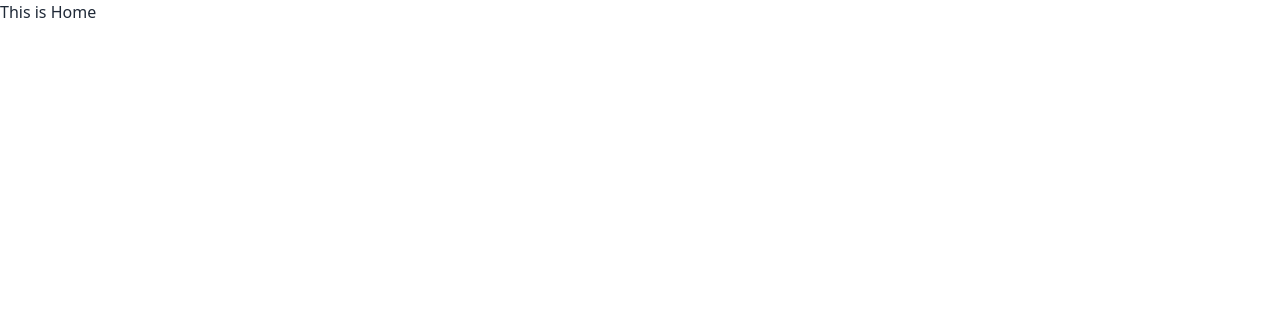
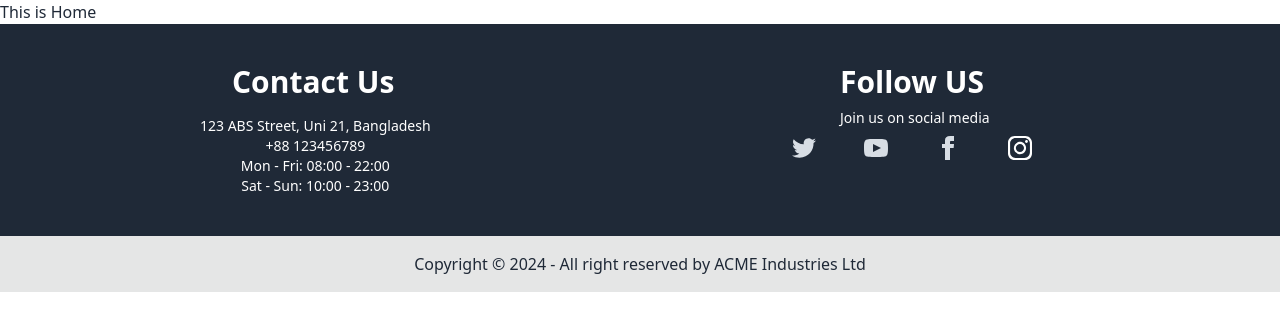
Before and after one commit to Arjon200141/bistro-boss-restaurant-client, a React (Vite) app: page / in a window 1280 px wide. Shown: the top 330 px of the page. Built offline with nearby package versions, Linux system fonts and the light colour scheme.

Commit message:
Footer Added

```diff
--- a/src/Layouts/Main.jsx
+++ b/src/Layouts/Main.jsx
@@ -1,9 +1,11 @@
 import { Outlet } from "react-router-dom";
+import Footer from "../pages/Shared/Footer";
 
 const Main = () => {
     return (
         <div>
             <Outlet></Outlet>
+            <Footer></Footer>
         </div>
     );
 };
--- a/src/main.jsx
+++ b/src/main.jsx
@@ -10,6 +10,8 @@ import { router } from './Routes/routes';
 
 ReactDOM.createRoot(document.getElementById('root')).render(
   <React.StrictMode>
-    <RouterProvider router={router} />
+    <div className='max-w-screen-xl mx-auto'>
+      <RouterProvider router={router} />
+    </div>
   </React.StrictMode>,
 )
--- a/src/pages/Shared/Footer.jsx
+++ b/src/pages/Shared/Footer.jsx
@@ -1,8 +1,46 @@
 const Footer = () => {
     return (
-        <div>
-
-        </div>
+        <footer>
+            <div className="flex justify-between">
+                <div className="footer p-10 bg-[#1F2937] ">
+                    <nav className="ml-40 space-y-2">
+                        <h2 className="ml-8 text-3xl font-semibold text-white ">Contact Us</h2>
+                        <p className="text-sm text-white text-center">
+                            123 ABS Street, Uni 21, Bangladesh <br />
+                            +88 123456789 <br />
+                            Mon - Fri: 08:00 - 22:00 <br />
+                            Sat - Sun: 10:00 - 23:00 <br />
+                        </p>
+                    </nav>
+                </div>
+                <div className="footer w p-10 bg-[#1F2937] text-neutral-content">
+                    <nav className="">
+                        <h2 className="ml-40 text-3xl font-semibold text-white text-center">Follow US</h2>
+                        <p className="ml-40 text-sm text-white text-center">Join us on social media</p>
+                        <div className="grid grid-flow-col gap-12 ml-28">
+                            <a><svg xmlns="http://www.w3.org/2000/svg" width="24" height="24" viewBox="0 0 24 24" className="fill-current"><path d="M24 4.557c-.883.392-1.832.656-2.828.775 1.017-.609 1.798-1.574 2.165-2.724-.951.564-2.005.974-3.127 1.195-.897-.957-2.178-1.555-3.594-1.555-3.179 0-5.515 2.966-4.797 6.045-4.091-.205-7.719-2.165-10.148-5.144-1.29 2.213-.669 5.108 1.523 6.574-.806-.026-1.566-.247-2.229-.616-.054 2.281 1.581 4.415 3.949 4.89-.693.188-1.452.232-2.224.084.626 1.956 2.444 3.379 4.6 3.419-2.07 1.623-4.678 2.348-7.29 2.04 2.179 1.397 4.768 2.212 7.548 2.212 9.142 0 14.307-7.721 13.995-14.646.962-.695 1.797-1.562 2.457-2.549z"></path></svg></a>
+                            <a><svg xmlns="http://www.w3.org/2000/svg" width="24" height="24" viewBox="0 0 24 24" className="fill-current"><path d="M19.615 3.184c-3.604-.246-11.631-.245-15.23 0-3.897.266-4.356 2.62-4.385 8.816.029 6.185.484 8.549 4.385 8.816 3.6.245 11.626.246 15.23 0 3.897-.266 4.356-2.62 4.385-8.816-.029-6.185-.484-8.549-4.385-8.816zm-10.615 12.816v-8l8 3.993-8 4.007z"></path></svg></a>
+                            <a><svg xmlns="http://www.w3.org/2000/svg" width="24" height="24" viewBox="0 0 24 24" className="fill-current"><path d="M9 8h-3v4h3v12h5v-12h3.642l.358-4h-4v-1.667c0-.955.192-1.333 1.115-1.333h2.885v-5h-3.808c-3.596 0-5.192 1.583-5.192 4.615v3.385z"></path></svg></a>
+                            <a><svg width="35.000000" height="35.000000" viewBox="0 0 35 35" fill="none" className="fill-current h-6 w-6" xmlns="http://www.w3.org/2000/svg" xmlnsXlink="http://www.w3.org/1999/xlink">
+                                <desc>
+                                    Created with Pixso.
+                                </desc>
+                                <defs />
+                                <path id="Vector" d="M25.34 0L9.63 0C4.27 0 0 4.27 0 9.63L0 25.36C0 30.69 4.27 35 9.63 35L25.36 35C30.69 35 35 30.72 35 25.36L35 9.63C34.97 4.27 30.69 0 25.34 0ZM31.9 23.97C31.9 28.32 28.35 31.93 23.94 31.93L11.03 31.93C6.67 31.93 3.06 28.38 3.06 23.97L3.06 11.02C3.06 6.67 6.61 3.06 11.03 3.06L24.02 3.06C28.38 3.06 31.98 6.61 31.98 11.02L31.98 23.97L31.9 23.97Z" fill="#FFFFFF" fillOpacity="1.000000" fillRule="nonzero" />
+                                <path id="Vector" d="M23.86 11.19L23.78 11.11L23.7 11.03C22.03 9.36 19.8 8.44 17.48 8.44C12.53 8.47 8.52 12.53 8.55 17.48C8.55 19.88 9.52 22.16 11.19 23.86C12.85 25.55 15.11 26.49 17.48 26.49C22.46 26.41 26.44 22.24 26.36 17.21C26.31 14.98 25.44 12.8 23.86 11.19ZM17.48 23.43C14.2 23.48 11.54 20.84 11.48 17.56C11.43 14.28 14.06 11.62 17.35 11.56C20.63 11.51 23.29 14.15 23.35 17.43L23.35 17.51C23.35 20.71 20.71 23.37 17.48 23.43Z" fill="#FFFFFF" fillOpacity="1.000000" fillRule="nonzero" />
+                                <path id="Vector" d="M29.02 8.04C29.02 9.22 28.11 10.19 26.92 10.19C26.36 10.19 25.82 9.98 25.44 9.57C24.61 8.74 24.61 7.34 25.5 6.51C25.9 6.1 26.41 5.89 26.98 5.89C27.46 5.89 27.95 6.08 28.32 6.37L28.38 6.43C28.46 6.48 28.51 6.56 28.57 6.61L28.62 6.67C28.83 7.04 29.02 7.53 29.02 8.04Z" fill="#FFFFFF" fillOpacity="1.000000" fillRule="nonzero" />
+                            </svg>
+                            </a>
+                        </div>
+                    </nav>
+                </div>
+            </div>
+            <div className="footer-center p-4 bg-base-300 text-base-content">
+                <aside>
+                    <p>Copyright © 2024 - All right reserved by ACME Industries Ltd</p>
+                </aside>
+            </div>
+        </footer>
     );
 };
 
--- /dev/null
+++ b/src/pages/Shared/Navbar/Navbar.jsx
@@ -0,0 +1,47 @@
+const Navbar = () => {
+    return (
+        <>
+            <div className="navbar bg-base-100">
+                <div className="navbar-start">
+                    <div className="dropdown">
+                        <div tabIndex={0} role="button" className="btn btn-ghost lg:hidden">
+                            <svg xmlns="http://www.w3.org/2000/svg" className="h-5 w-5" fill="none" viewBox="0 0 24 24" stroke="currentColor"><path strokeLinecap="round" strokeLinejoin="round" strokeWidth="2" d="M4 6h16M4 12h8m-8 6h16" /></svg>
+                        </div>
+                        <ul tabIndex={0} className="menu menu-sm dropdown-content mt-3 z-[1] p-2 shadow bg-base-100 rounded-box w-52">
+                            <li><a>Item 1</a></li>
+                            <li>
+                                <a>Parent</a>
+                                <ul className="p-2">
+                                    <li><a>Submenu 1</a></li>
+                                    <li><a>Submenu 2</a></li>
+                                </ul>
+                            </li>
+                            <li><a>Item 3</a></li>
+                        </ul>
+                    </div>
+                    <a className="btn btn-ghost text-xl">BISTRO BOSS <br /> Restaurant</a>
+                </div>
+                <div className="navbar-center hidden lg:flex">
+                    <ul className="menu menu-horizontal px-1">
+                        <li><a>Item 1</a></li>
+                        <li>
+                            <details>
+                                <summary>Parent</summary>
+                                <ul className="p-2">
+                                    <li><a>Submenu 1</a></li>
+                                    <li><a>Submenu 2</a></li>
+                                </ul>
+                            </details>
+                        </li>
+                        <li><a>Item 3</a></li>
+                    </ul>
+                </div>
+                <div className="navbar-end">
+                    <a className="btn">Button</a>
+                </div>
+            </div>
+        </>
+    );
+};
+
+export default Navbar;
```
